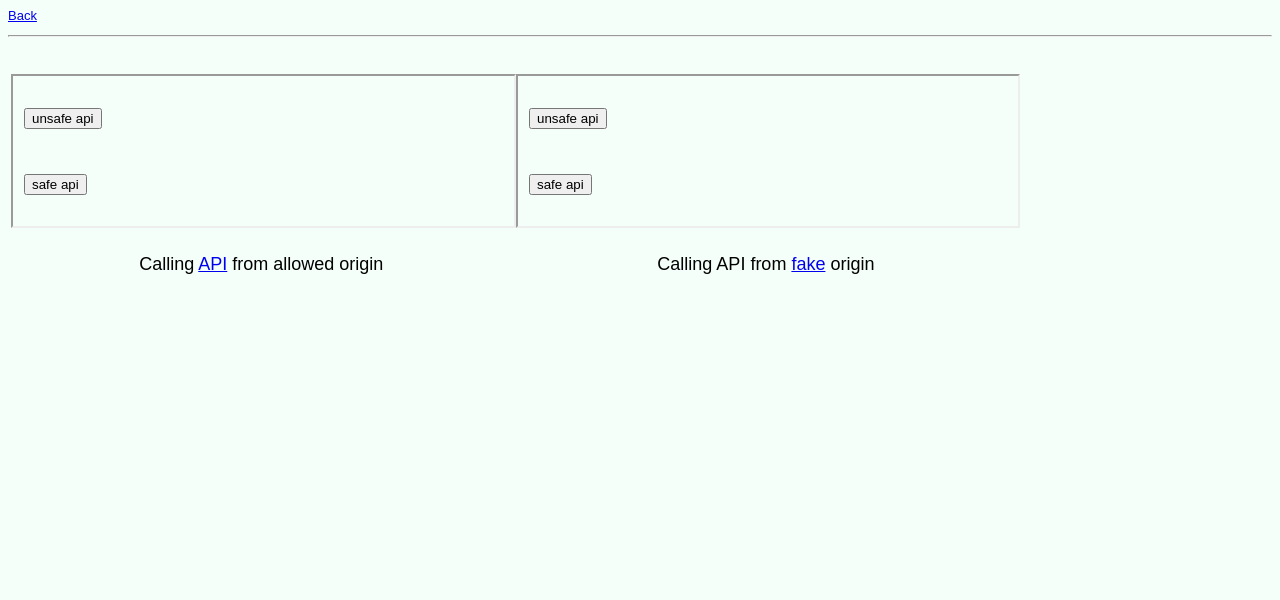
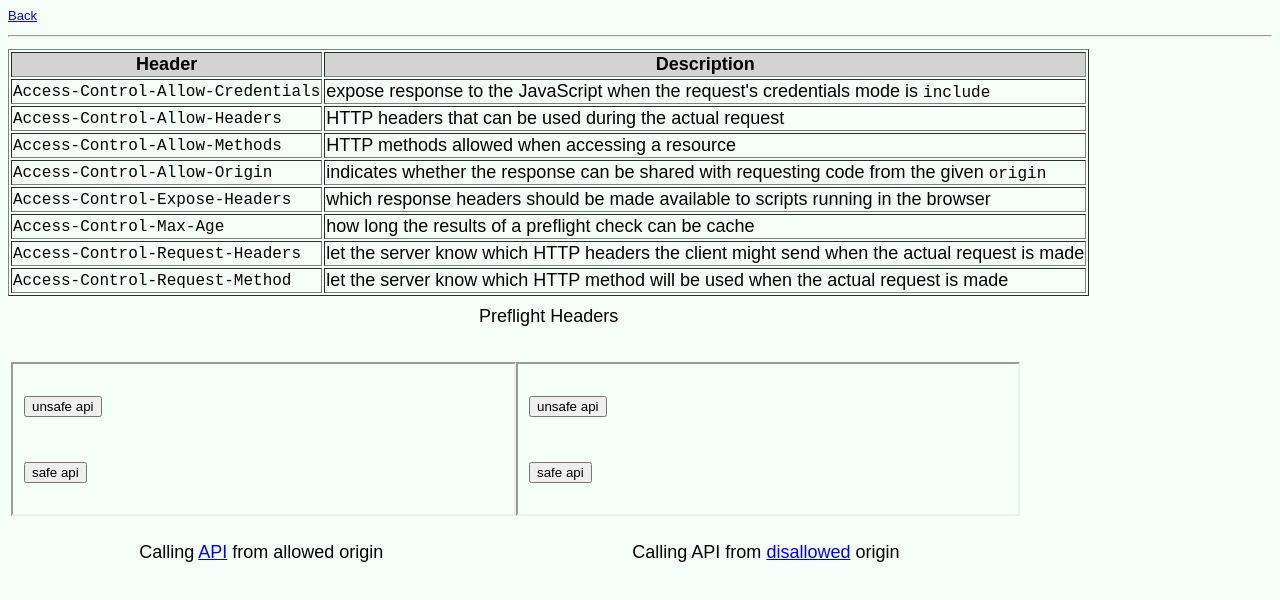
Before and after one commit to abbaspour/http-security-headers-playground, a website: page publish/cross-origin/index.html in a window 1280 px wide. Drawn offline with Linux system fonts and the light colour scheme; a web font is replaced by a local one.

Commit message:
more on preflight

```diff
--- a/netlify/functions/aca-origin-restricted.js
+++ b/netlify/functions/aca-origin-restricted.js
@@ -15,7 +15,11 @@ exports.handler = async (event, context) => {
             };
         else {
             return {
-                statusCode: 400
+                statusCode: 204,
+                headers: {
+                    "Access-Control-Allow-Headers": "*",
+                    "Access-Control-Allow-Max-Age": 0
+                }
             };
         }
     }
--- a/publish/cross-origin/index.html
+++ b/publish/cross-origin/index.html
@@ -6,6 +6,49 @@
 <body>
 <a class="navigation" href="../">Back</a>
 <hr/>
+<table border="1">
+    <caption>Preflight Headers</caption>
+    <thead>
+        <tr>
+            <th>Header</th>
+            <th>Description</th>
+        </tr>
+    </thead>
+    <tbody>
+        <tr>
+            <td><code>Access-Control-Allow-Credentials</code></td>
+            <td>expose response to the JavaScript when the request's credentials mode is <code>include</code></td>
+        </tr>
+        <tr>
+            <td><code>Access-Control-Allow-Headers</code></td>
+            <td>HTTP headers that can be used during the actual request</td>
+        </tr>
+        <tr>
+            <td><code>Access-Control-Allow-Methods</code></td>
+            <td>HTTP methods allowed when accessing a resource</td>
+        </tr>
+        <tr>
+            <td><code>Access-Control-Allow-Origin</code></td>
+            <td>indicates whether the response can be shared with requesting code from the given <code>origin</code></td>
+        </tr>
+        <tr>
+            <td><code>Access-Control-Expose-Headers</code></td>
+            <td>which response headers should be made available to scripts running in the browser</td>
+        </tr>
+        <tr>
+            <td><code>Access-Control-Max-Age</code></td>
+            <td>how long the results of a preflight check can be cache</td>
+        </tr>
+        <tr>
+            <td><code>Access-Control-Request-Headers</code></td>
+            <td>let the server know which HTTP headers the client might send when the actual request is made</td>
+        </tr>
+        <tr>
+            <td><code>Access-Control-Request-Method</code></td>
+            <td>let the server know which HTTP method will be used when the actual request is made</td>
+        </tr>
+    </tbody>
+</table>
 <table style="width: 80%">
     <tr style="height: 200px; alignment: top">
         <td style="height: 100%">
@@ -20,7 +63,7 @@
             Calling <a id="api-link">API</a> from allowed origin
         </td>
         <td>
-            Calling API from <a id="fake-link">fake</a> origin
+            Calling API from <a id="fake-link">disallowed</a> origin
         </td>
     </tr>
 </table>
```
Also changed, not shown: publish/cookie.html (+6 -5 lines).
